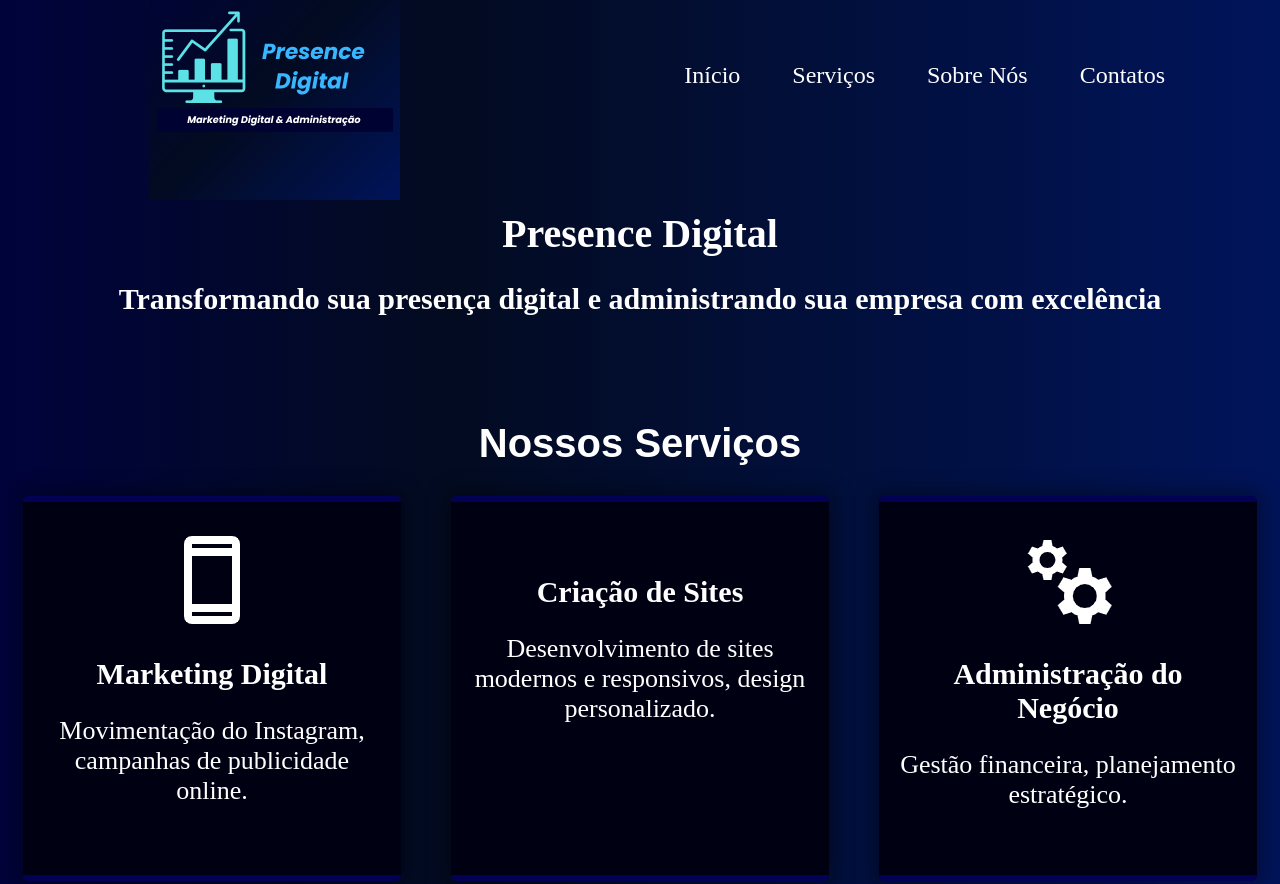
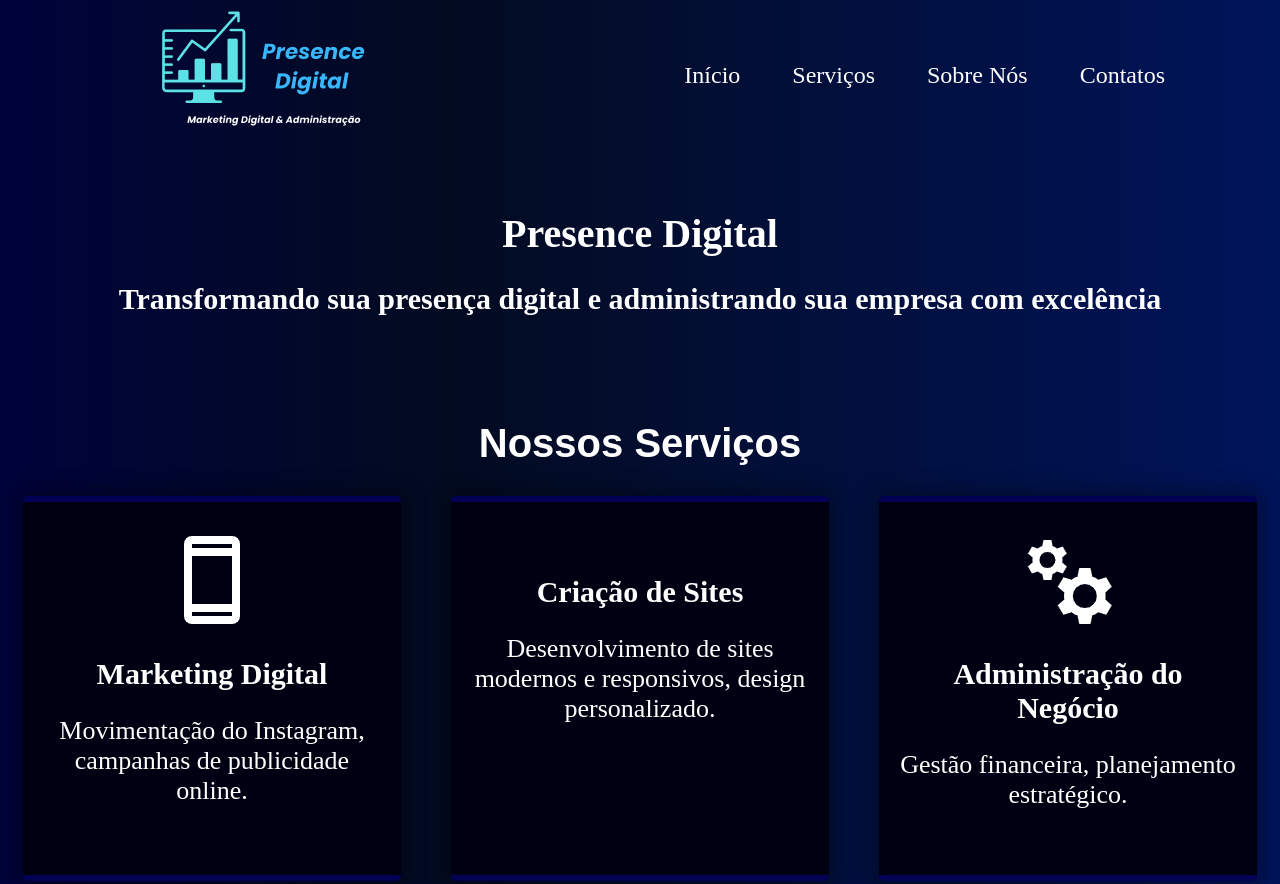
Before and after one commit to DaviAbel30/Presence-Digital, a plain HTML site: page index.html in a window 1280 px wide. Shown: the top 884 px of the page. Drawn offline with Linux system fonts and the light colour scheme.

Commit message:
Update index.html

```diff
--- a/index.html
+++ b/index.html
@@ -11,7 +11,7 @@
 <header id='inicio' class="cabecalho">
 
     <nav class="nav">
-        <img class="logo" src="Logo .png" alt="" srcset="">
+        <img class="logo" src="Logo Oficial.png" alt="" srcset="">
         <button class="hamburger"></button>
         <ul class="nav-list">
             <li><a href="#inicio">Início </a></li>
```
